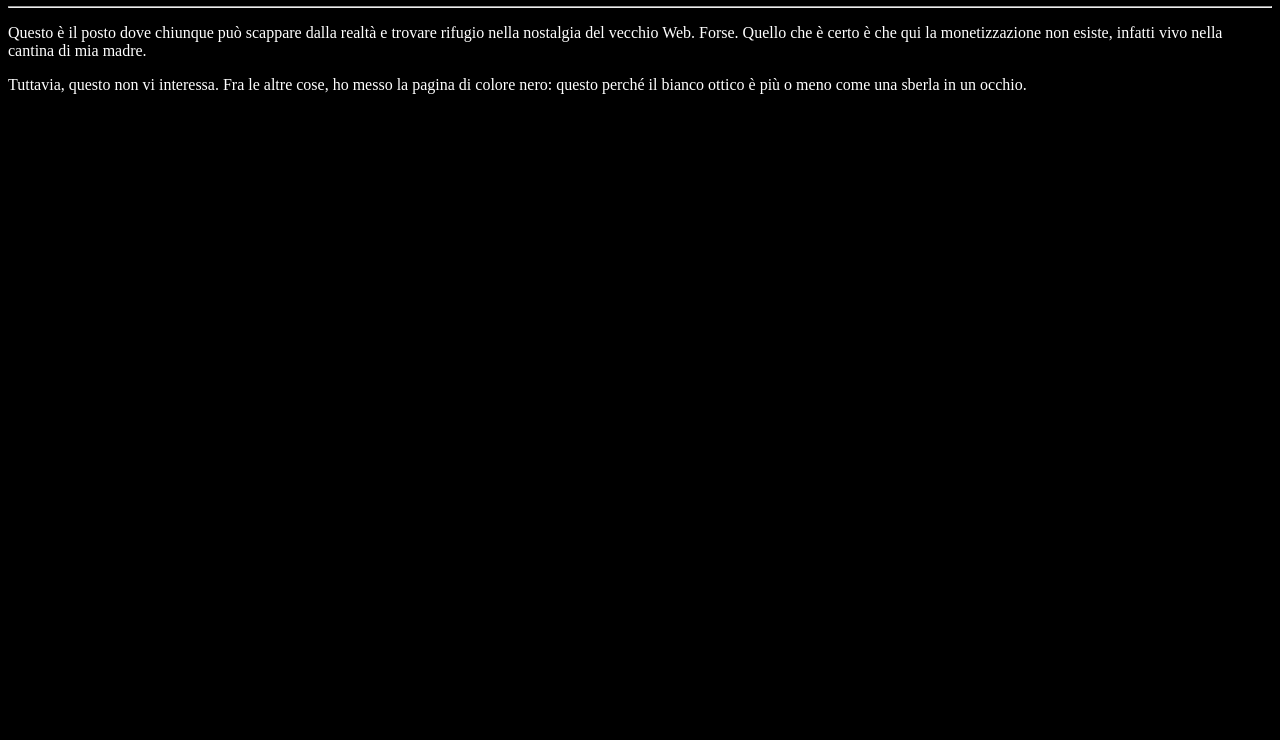
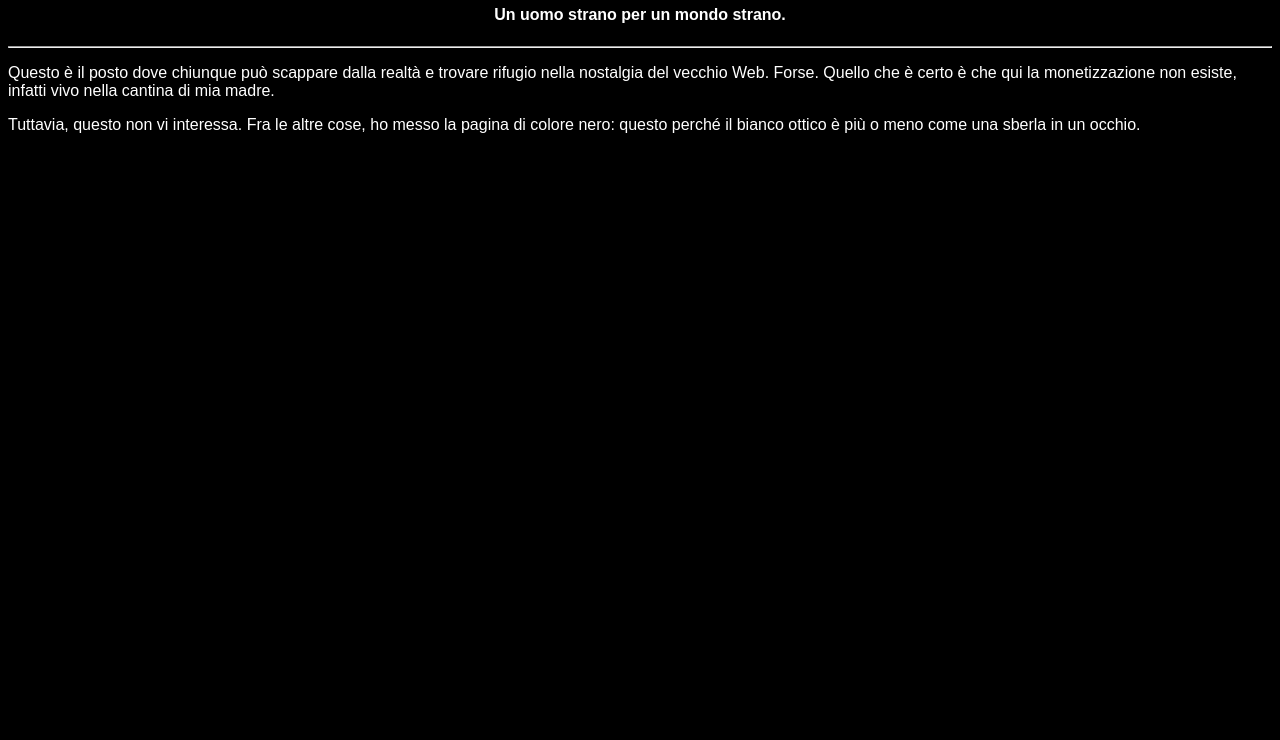
Before and after one commit to hilcon222/w, a plain HTML site: page index.html in a window 1280 px wide. Shown: the part 60-800 px from the top of the page. Drawn offline with Linux system fonts and the light colour scheme.

Commit message:
subtitle

```diff
--- a/index.html
+++ b/index.html
@@ -5,9 +5,10 @@
     <meta http-equiv='expires' content='0'>
     <meta http-equiv='pragma' content='no-cache'>
   </head>
-  <body style="background-color: black; color: white;">
+  <body style="background-color: black; color: white; font-family: Arial, Helvetica, sans-serif;">
     <div style="text-align: center;">
       <h1>Il sito web di Elia Toselli</h1>
+      <h4>Un uomo strano per un mondo strano.</h4>
     </div>
     <hr />
     <p>Questo &egrave; il posto dove chiunque può scappare dalla realt&agrave; e trovare rifugio nella nostalgia del vecchio Web. Forse. Quello che &egrave; certo &egrave; che qui la monetizzazione non esiste, infatti vivo nella cantina di mia madre.</p>
```
